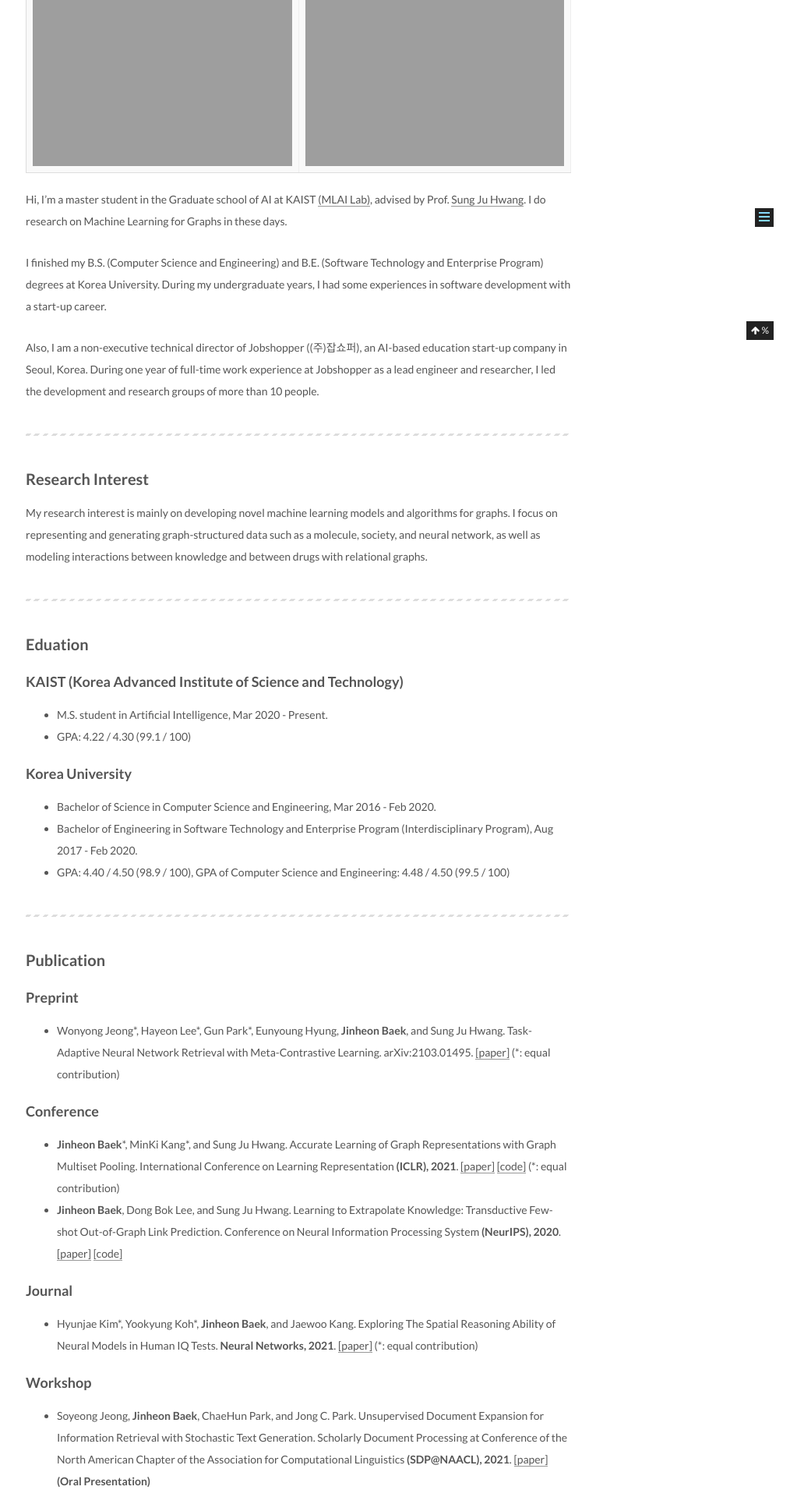
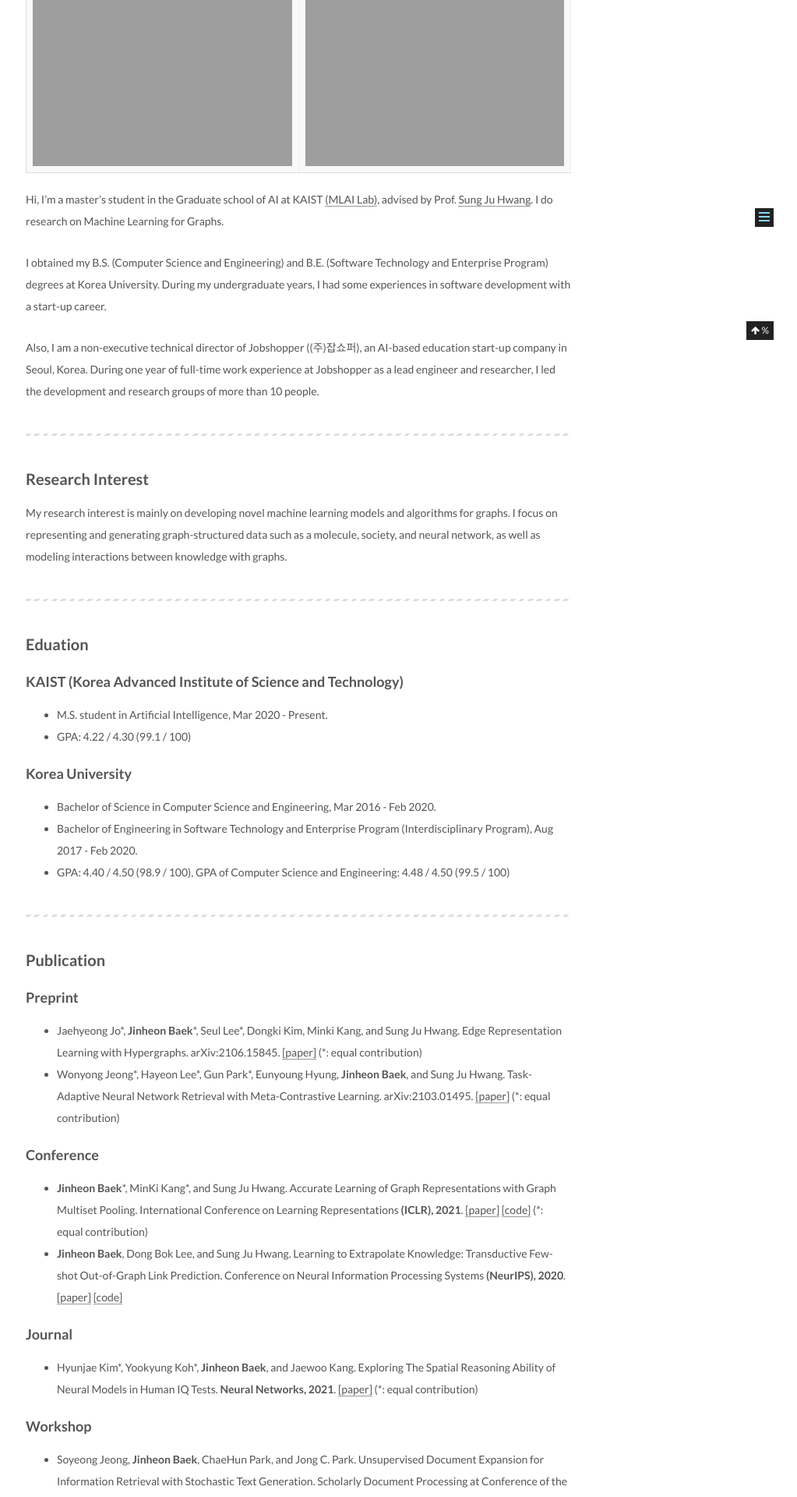
Before and after one commit to JinheonBaek/JinheonBaek.github.io, a Jekyll site: the page built from about/index.md, in a window 1280 px wide. Shown: the part 564-2484 px from the top of the page at 78% size, without its empty margins (257-1280 px from the left). Built offline with Jekyll 4.4.1, drawn with Linux system fonts in a browser that asks for light colours; comment, search, counter and statistics services are not loaded; some of the changed text lies outside the part shown.

Commit message:
(update): paper

```diff
--- a/about/index.md
+++ b/about/index.md
@@ -12,9 +12,9 @@ sitemap: true
 
 ![](https://jinheonbaek.github.io/images/1.JPG)  | ![](https://jinheonbaek.github.io/images/4.jpg)
 
-Hi, I'm a master student in the Graduate school of AI at KAIST [(MLAI Lab)](https://www.mlai-kaist.com/), advised by Prof. [Sung Ju Hwang](http://www.sungjuhwang.com/). I do research on Machine Learning for Graphs in these days.
+Hi, I'm a master's student in the Graduate school of AI at KAIST [(MLAI Lab)](https://www.mlai-kaist.com/), advised by Prof. [Sung Ju Hwang](http://www.sungjuhwang.com/). I do research on Machine Learning for Graphs.
 
-I finished my B.S. (Computer Science and Engineering) and B.E. (Software Technology and Enterprise Program) degrees at Korea University. During my undergraduate years, I had some experiences in software development with a start-up career.
+I obtained my B.S. (Computer Science and Engineering) and B.E. (Software Technology and Enterprise Program) degrees at Korea University. During my undergraduate years, I had some experiences in software development with a start-up career.
 
 Also, I am a non-executive technical director of Jobshopper ((주)잡쇼퍼), an AI-based education start-up company in Seoul, Korea. During one year of full-time work experience at Jobshopper as a lead engineer and researcher, I led the development and research groups of more than 10 people.
 
@@ -22,7 +22,7 @@ Also, I am a non-executive technical director of Jobshopper ((주)잡쇼퍼), an
 
 ## Research Interest
 
-My research interest is mainly on developing novel machine learning models and algorithms for graphs. I focus on representing and generating graph-structured data such as a molecule, society, and neural network, as well as modeling interactions between knowledge and between drugs with relational graphs.
+My research interest is mainly on developing novel machine learning models and algorithms for graphs. I focus on representing and generating graph-structured data such as a molecule, society, and neural network, as well as modeling interactions between knowledge with graphs.
 
 <!-- Prior to research on graphs, I also worked on artificial intelligence for education. -->
 
@@ -47,12 +47,13 @@ My research interest is mainly on developing novel machine learning models and a
 
 ### Preprint
 
+* Jaehyeong Jo\*, **Jinheon Baek**\*, Seul Lee\*, Dongki Kim, Minki Kang, and Sung Ju Hwang. Edge Representation Learning with Hypergraphs. arXiv:2106.15845. [[paper]](https://arxiv.org/abs/2106.15845) (\*: equal contribution)
 * Wonyong Jeong\*, Hayeon Lee\*, Gun Park\*, Eunyoung Hyung, **Jinheon Baek**, and Sung Ju Hwang. Task-Adaptive Neural Network Retrieval with Meta-Contrastive Learning. arXiv:2103.01495. [[paper]](https://arxiv.org/abs/2103.01495) (\*: equal contribution)
 
 ### Conference
 
-* **Jinheon Baek***, MinKi Kang\*, and Sung Ju Hwang. Accurate Learning of Graph Representations with Graph Multiset Pooling. International Conference on Learning Representation **(ICLR), 2021**. [[paper]](https://openreview.net/forum?id=JHcqXGaqiGn) [[code]](https://github.com/JinheonBaek/GMT) (\*: equal contribution)
-* **Jinheon Baek**, Dong Bok Lee, and Sung Ju Hwang. Learning to Extrapolate Knowledge: Transductive Few-shot Out-of-Graph Link Prediction. Conference on Neural Information Processing System **(NeurIPS), 2020**. [[paper]](https://arxiv.org/abs/2006.06648) [[code]](https://github.com/JinheonBaek/GEN)
+* **Jinheon Baek***, MinKi Kang\*, and Sung Ju Hwang. Accurate Learning of Graph Representations with Graph Multiset Pooling. International Conference on Learning Representations **(ICLR), 2021**. [[paper]](https://openreview.net/forum?id=JHcqXGaqiGn) [[code]](https://github.com/JinheonBaek/GMT) (\*: equal contribution)
+* **Jinheon Baek**, Dong Bok Lee, and Sung Ju Hwang. Learning to Extrapolate Knowledge: Transductive Few-shot Out-of-Graph Link Prediction. Conference on Neural Information Processing Systems **(NeurIPS), 2020**. [[paper]](https://arxiv.org/abs/2006.06648) [[code]](https://github.com/JinheonBaek/GEN)
 
 ### Journal
 
@@ -76,8 +77,8 @@ My research interest is mainly on developing novel machine learning models and a
 
 ### Conference Reviewer
 
-* International Conference on Learning Representation (**ICLR**), 2022
-* Neural Information Processing System (**NeurIPS**), 2021
+* International Conference on Learning Representations (**ICLR**), 2022
+* Neural Information Processing Systems (**NeurIPS**), 2021
 * International Conference on Machine Learning (**ICML**), 2021
 
 ---
```
Also changed, not shown: _posts/2021-07-01-Graph Multiset Transformer.md (renamed from _posts/2021-05-04-Graph Multiset Transformer.md, +8 -8 lines), index.md (+4 -3 lines), 14 other files.
